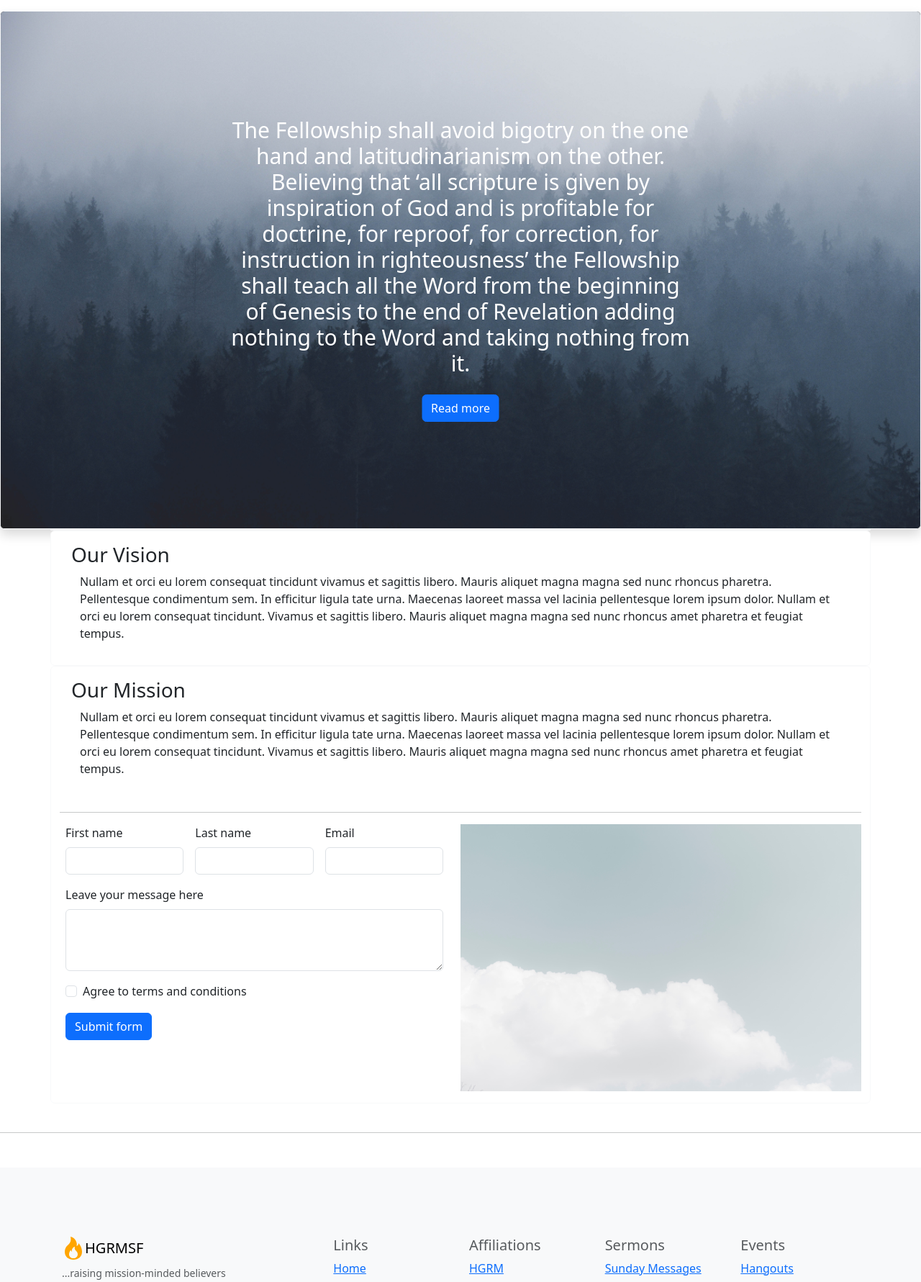
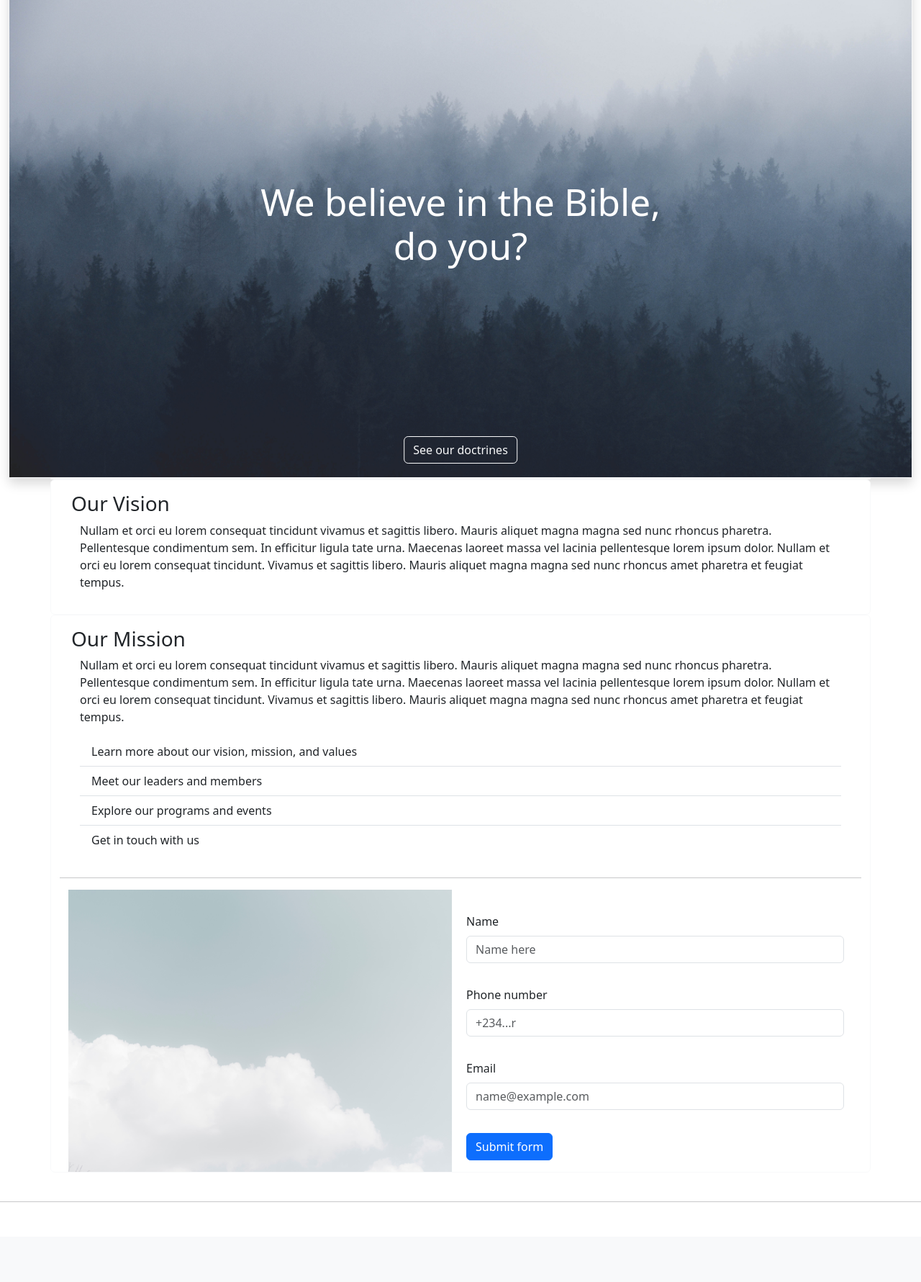
Before and after one commit to TosinPhillip/HGRM-website-project, a Flask app: page / in a window 1280 px wide. Shown: the part 1787-3568 px from the top of the page at 72% size. Run offline with Flask 3, Linux system fonts and the light colour scheme.

Commit message:
Big overhaul

```diff
--- a/app.py
+++ b/app.py
@@ -1,5 +1,5 @@
 from flask import Flask, render_template, jsonify
-from database import load_articles_from_airtable, load_article_from_airtable
+from database import load_articles_from_airtable, load_article_from_airtable, load_media
 
 app = Flask(__name__)
 
@@ -36,9 +36,21 @@ def each_article_page(id):
 def doctrine():
     return render_template('doctrine.html')
 
-# @app.route('/about')
-# def about_us:
-#     return render_template('about_us.html')
+@app.route('/photos')
+def photos():
+    medias = load_media()
+    return render_template('photos.html', medias=medias)
+
+@app.route('/audios')
+def audios():
+    medias = load_media()
+    return render_template('audios.html', medias=medias)
+
+@app.route('/videos')
+def videos():
+    medias = load_media()
+    return render_template('videos.html', medias=medias)
+
 
 
 
--- a/database.py
+++ b/database.py
@@ -32,6 +32,13 @@ def load_article_from_airtable(id):
     """Pulls a specific article dictionary"""
     return Articles.get(id)
 
+
+Media = api.table(base_id, 'Media')
+
+def load_media():
+    """Pulls a list of dictionaries of media in the table"""
+    m = Media.all()
+    return m
 # def paginate(list_bunch=None, item_number=10):
 #     """This function gets a list of items and an item number. It then returns the list in batches of item number"""
 #     # bunch_length = len(list_bunch)
--- a/templates/contact.html
+++ b/templates/contact.html
@@ -1,37 +1,23 @@
-
-<div class="clearfix">
-    <img src="static/cloud.jpg" class="col-md-6 float-md-end mb-3 ms-md-3" alt="...">
-    <form class="row g-3">
-        <div class="col-md-4">
-          <label for="validationDefault01" class="form-label">First name</label>
-          <input type="text" class="form-control" id="validationDefault01"  required>
+  <div class="container-fluid">
+    <div class="row">
+      <img src="static/cloud.jpg" class="col-md-6" alt="...">
+      <form class="col-md-6 row g-3">
+        <!-- Add your form fields here -->
+        <div class="mb-3">
+          <label for="formGroupExampleInput" class="form-label">Name</label>
+          <input type="text" class="form-control" id="formGroupExampleInput" placeholder="Name here">
         </div>
-        <div class="col-md-4">
-          <label for="validationDefault02" class="form-label">Last name</label>
-          <input type="text" class="form-control" id="validationDefault02"  required>
+        <div class="mb-3">
+          <label for="formGroupExampleInput2" class="form-label">Phone number</label>
+          <input type="text" class="form-control" id="formGroupExampleInput2" placeholder="+234...r">
         </div>
-        <div class="col-md-4">
-          <label for="validationDefaultUsername" class="form-label">Email</label>
-          <div class="input-group">
-
-            <input type="text" class="form-control" id="validationDefaultUsername" aria-describedby="inputGroupPrepend2" required>
-          </div>
+        <div class="mb-3">
+          <label for="formGroupExampleInput2" class="form-label">Email</label>
+          <input type="text" class="form-control" id="formGroupExampleInput2" placeholder="name@example.com">
         </div>
-        <div class="col-md-12">
-          <label for="validationDefault03" class="form-label">Leave your message here</label>
-
-          <textarea class="form-control" id="exampleFormControlTextarea1" rows="3"></textarea>
-        </div>
-        <div class="col-12">
-          <div class="form-check">
-            <input class="form-check-input" type="checkbox" value="" id="invalidCheck2" required>
-            <label class="form-check-label" for="invalidCheck2">
-              Agree to terms and conditions
-            </label>
-          </div>
-        </div>
-        <div class="col-12">
+        <div class="mb-3">
           <button class="btn btn-primary" type="submit">Submit form</button>
         </div>
       </form>
+    </div>
   </div>
--- a/templates/footer.html
+++ b/templates/footer.html
@@ -45,9 +45,9 @@
 	<h5>Links</h5>
 	<ul class="list-unstyled">
 	  <li class="mb-2"><a href="/">Home</a></li>
-	  <li class="mb-2"><a href="#">Photos</a></li>
-	  <li class="mb-2"><a href="#">Videos</a></li>
-	  <li class="mb-2"><a href="#">Audios</a></li>
+	  <li class="mb-2"><a href="/photos">Photos</a></li>
+	  <li class="mb-2"><a href="/videos">Videos</a></li>
+	  <li class="mb-2"><a href="/audios">Audios</a></li>
 	  <li class="mb-2"><a href="#">Testimonies</a></li>
 	  <li class="mb-2"><a href="/articles">Articles</a></li>
 
--- a/templates/home_page.html
+++ b/templates/home_page.html
@@ -13,18 +13,16 @@
     <body>
 
         {%include 'nav.html'%}
-        <div class="card text-bg-dark border-light shadow">
-          <img src="static/wide.jpg" class="card-img" alt="...">
+        <div class="container-fluid">
+          <div class="card border-light shadow">
+            <img src="static/wide.jpg" class="card-img-top" alt="...">
             <div class="card-img-overlay">
-            <h1 class="card-title text-center position-absolute top-50 start-50 translate-middle">
-              <p style="font-size:20px"> Welcome to </p>
+              <h1 class="card-title text-center position-absolute top-50 start-50 translate-middle text-white" style="font-size: 4vw;">
+                <p style="font-size:2vw">Welcome to</p>
+                <p style='font-family:"Perpetua"' style="font-size:150vw">Holy Ghost Revival Mission Student Fellowship</p>
 
-              <p style='font-size:70px' style='font-family:"Perpetua"'>Holy Ghost Revival Mission Student Fellowship</p>
-
-              <p style="font-style:17px"><em>...the family of love</em></p>
+                <!--<p><em>...the family of love</em></p>-->
               </h1>
-
-
               <div class="position-absolute top-0 start-50 translate-middle"></div>
               <div class="position-absolute top-50 start-0 translate-middle"></div>
               <div class="position-absolute top-50 start-50 translate-middle"></div>
@@ -32,32 +30,23 @@
               <div class="position-absolute top-100 start-0 translate-middle"></div>
               <div class="position-absolute top-100 start-50 translate-middle"></div>
               <div class="position-absolute top-100 start-100 translate-middle"></div>
-
             </div>
           </div>
+        </div>
+
+
         <hr>
 
 
 
 
         <div class='container'>
+          <h1 class="display-4 text-center">Holy Ghost Revival Mission Student Fellowship</h1>
 
-                    <article><em>The official website of Holy Ghost Revival Mission Student Fellowship, Obafemi Awolowo University
-                        Chapter
-                    </em>
-                    <article>
-                       <em> Lorem ipsum dolor sit amet, consectetur adipiscing elit. Fusce lobortis, quam in tincidunt eleifend, ligula velit varius dolor, eu volutpat tellus justo non arcu. Fusce diam lorem, gravida ac cursus eget, molestie sit amet risus. Nullam blandit enim tellus, at bibendum magna ullamcorper vel. Nunc sagittis quis leo id interdum. Phasellus lectus diam, pretium vitae dolor a, dapibus scelerisque mauris. Ut ac accumsan nunc. Maecenas a lectus a metus ullamcorper placerat vitae aliquam ipsum. Curabitur tempus lorem eu purus consectetur imperdiet.
-
-Aliquam malesuada, lorem ac lacinia dignissim, dui lectus efficitur ligula, sit amet tristique ligula arcu sit amet mi. Pellentesque egestas egestas arcu id sollicitudin. Curabitur dignissim purus nec neque ornare, at aliquet dolor gravida. Cras faucibus lectus leo, vel eleifend quam fermentum quis. Duis ornare, turpis sed scelerisque dictum, diam libero convallis odio, vitae sodales magna quam ac dolor. Maecenas interdum, tellus non pellentesque scelerisque, elit quam congue neque, at varius ex ligula ultricies lorem. Etiam aliquet sapien lectus, id convallis erat convallis nec. In et posuere enim, id vestibulum ligula.
-
-Morbi scelerisque nisi in bibendum molestie. Ut facilisis risus id orci facilisis, vitae tristique elit posuere. Mauris volutpat urna nec blandit convallis. Suspendisse luctus enim vitae suscipit cursus. Proin sit amet volutpat diam, vitae dapibus dolor. Aenean congue nisi at enim pulvinar, in vestibulum sapien pretium. Donec nec rhoncus ex. Phasellus mollis dignissim neque, ut finibus turpis posuere id. Mauris bibendum fringilla nunc, ac luctus sapien tincidunt eget.
-                       </em>
-                      </article>
-
-
+          <p class="lead text-center">Welcome to the official website of Holy Ghost Revival Mission Student Fellowship, Obafemi Awolowo University Chapter. We are a group of students who love God and love people. We believe in the power of the Holy Spirit to transform lives and communities. We invite you to join us in our fellowship, worship, and service activities.</p>
 
         </div>
-            </div>
+
 
 
 
@@ -98,38 +87,20 @@
 
 
 
-
-            <div class="card text-bg-dark border-light shadow">
-              <img src="static/wide grey.jpg" class="card-img" alt="...">
+        <div class="container-fluid">
+        <div class="card border-light shadow">
+          <img src="static/wide grey.jpg" class="card-img-top" alt="...">
           <div class="card-img-overlay">
-                <h1 class="card-title text-center position-absolute top-50 start-50 translate-middle">
-                  <p style="font-size:30px">   The Fellowship shall avoid bigotry on the one hand and latitudinarianism on the
-                    other. Believing that ‘all scripture is given by inspiration of God and is profitable
-                    for doctrine, for reproof, for correction, for instruction in righteousness’ the
-                    Fellowship shall teach all the Word from the beginning of Genesis to the end of
-                    Revelation adding nothing to the Word and taking nothing from it.
-                  </p>
-                  <a href="/doctrine" class="btn btn-primary">Read more</a>
-
+            <h1 class="card-title text-center position-absolute top-50 start-50 translate-middle text-white" style="font-size: 4vw;">
+              We believe in the Bible, do you?
             </h1>
-
-
-                <div class="position-absolute top-0 start-50 translate-middle"></div>
-                <div class="position-absolute top-50 start-0 translate-middle"></div>
-                <div class="position-absolute top-50 start-50 translate-middle"></div>
-                <div class="position-absolute top-50 start-100 translate-middle"></div>
-                <div class="position-absolute top-100 start-0 translate-middle"></div>
-                <div class="position-absolute top-100 start-50 translate-middle"></div>
-                <div class="position-absolute top-100 start-100 translate-middle"></div>
-
+            <a href="/doctrine" class="btn btn-outline-light position-absolute bottom-0 start-50 translate-middle">See our doctrines</a>
+          </div>
         </div>
       </div>
 
         <div class="card container mx-auto border-light">
-
-                  </div>
-
-                <div class='container'>
+          <!-- Add some content for this card -->
         </div>
 
           <div class="card container mx-auto border-light">
@@ -173,6 +144,12 @@
                         Nullam et orci eu lorem consequat tincidunt. Vivamus et sagittis libero.
                         Mauris aliquet magna magna sed nunc rhoncus amet pharetra et feugiat tempus.
                     </p>
+                    <ul class="list-group list-group-flush">
+                      <li class="list-group-item">Learn more about our vision, mission, and values</li>
+                      <li class="list-group-item">Meet our leaders and members</li>
+                      <li class="list-group-item">Explore our programs and events</li>
+                      <li class="list-group-item">Get in touch with us</li>
+                    </ul>
 
                 </div>
             </section>
```
Also changed, not shown: templates/admin_profile.html (+26 -1 lines), templates/article_list.html (+20 -21 lines), templates/audios.html (added, +50 -0 lines), templates/photos.html (added, +50 -0 lines), templates/videos.html (added, +50 -0 lines). Lines whose indentation alone changed are shown as unchanged.
